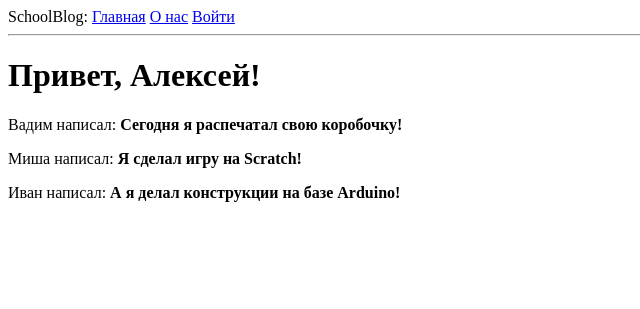
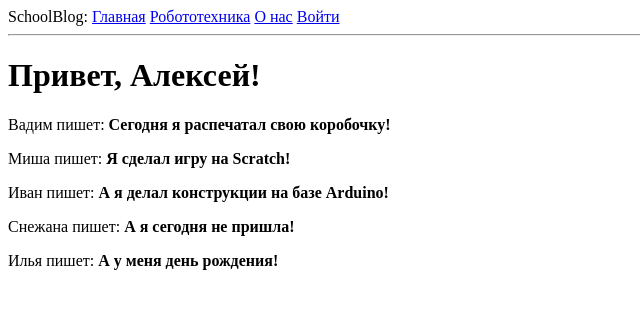
Before and after one commit to shevchenk0alex/scblog, a Flask app: page / in a window 1280 px wide. Shown: the top 309 px of the page, without its empty margins (0-640 px from the left). Run offline with Flask 3, Linux system fonts and the light colour scheme.

Commit message:
home work

```diff
--- a/app/forms.py
+++ b/app/forms.py
@@ -4,6 +4,7 @@ from wtforms.validators import DataRequired
 
 class LoginForm(FlaskForm):
     username = StringField('Логин', validators=[DataRequired()])
+    email = StringField('Электронная почта',validators=[DataRequired()])
     password = PasswordField('Пароль', validators=[DataRequired()])
     remember_me = BooleanField('Запомнить')
     submit = SubmitField('Войти')
--- a/app/routes.py
+++ b/app/routes.py
@@ -18,6 +18,14 @@ def index():
         {
             'author': {'username': 'Иван'},
             'body': 'А я делал конструкции на базе Arduino!'
+        },
+        {
+            'author': {'username': 'Снежана'},
+            'body': 'А я сегодня не пришла!'
+        },
+        {
+            'author': {'username': 'Илья'},
+            'body': 'А у меня день рождения!'
         }
     ]
     return render_template('index.html', title='Главная', user=user, posts=posts)
@@ -25,6 +33,10 @@ def index():
 @app.route('/about')
 def about():
     return "Еще не придумали"
+
+@app.route('/robo')
+def robo():
+    return "робототехника"
 
 @app.route('/login', methods=['GET', 'POST'])
 def login():
--- a/app/templates/base.html
+++ b/app/templates/base.html
@@ -9,6 +9,7 @@
     <body>
 		<div>SchoolBlog:
 			<a href="{{ url_for('index') }}">Главная</a>
+			<a href="{{ url_for('robo') }}">Робототехника</a>
 			<a href="{{ url_for('about') }}">О нас</a>
 			<a href="{{ url_for('login') }}">Войти</a>
 		</div>
--- a/app/templates/index.html
+++ b/app/templates/index.html
@@ -3,6 +3,6 @@
 {% block content %}
     <h1>Привет, {{ user.username }}!</h1>
     {% for post in posts %}
-    <div><p>{{ post.author.username }} написал: <b>{{ post.body }}</b></p></div>
+    <div><p>{{ post.author.username }} пишет: <b>{{ post.body }}</b></p></div>
     {% endfor %}
 {% endblock %}
```
Also changed, not shown: app/templates/login.html (+7 -0 lines).
